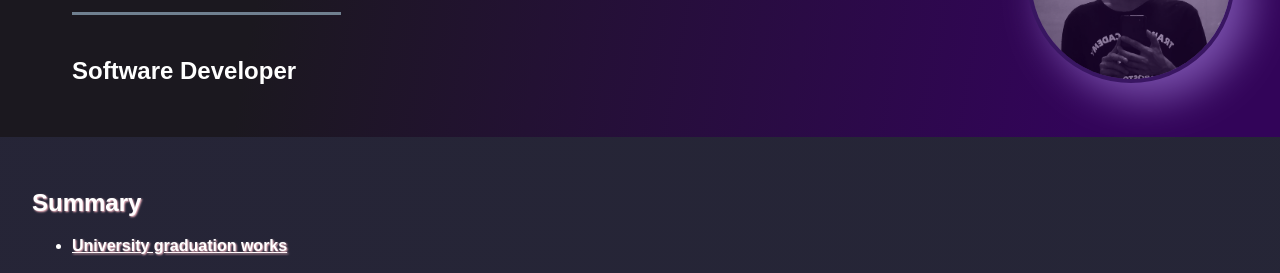
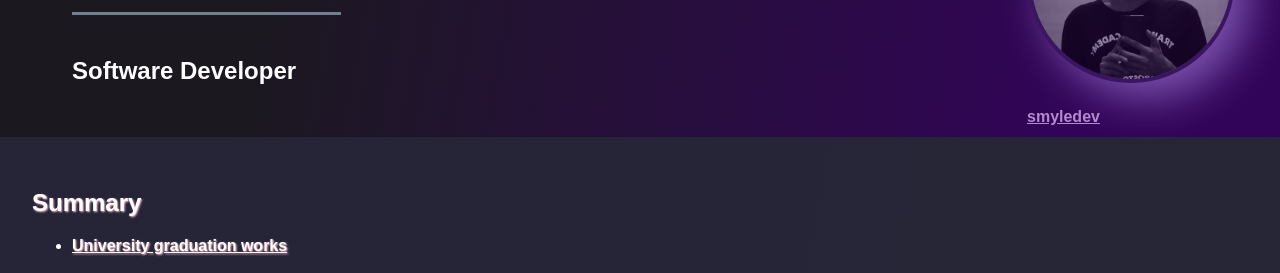
Before and after one commit to smyledev/smyledev.github.io, a Jekyll site: the page cv.html, which Jekyll copies as it is, in a window 1280 px wide and 900 px high. Shown: the part 156-429 px from the top of the window. Built offline with Jekyll 4.4.1, drawn with Linux system fonts in a browser that asks for light colours; some web fonts are replaced; some of the changed text lies outside the part shown.

Commit message:
Update cv.html

```diff
--- a/cv.html
+++ b/cv.html
@@ -19,6 +19,7 @@
                     <figure style="display: inline-block; position: absolute; top: 15px; right: 5px;">
                         <a href="https://github.com/smyledev">
                         <img style=" width:200px; border-radius: 100%;" src="images/photo.jpeg" alt="Photo">
+                            <h4>smyledev</h4>
                         </a>
                     </figure>
                 </li>
@@ -167,7 +168,7 @@ Automated accounting system for a football club (1C) -  <a href="https://github.
         </main>
 
         <footer class="main-footer">
-            <p>Created by SmyleDev</p>
+            <p>Created by smyledev</p>
         </footer>
     </body>
 </html>
```
